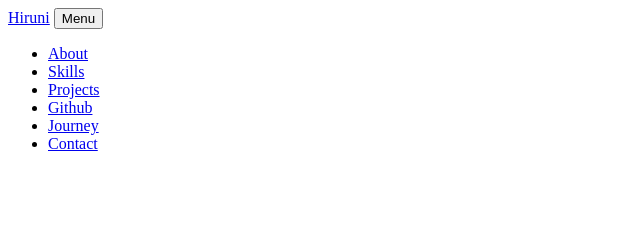
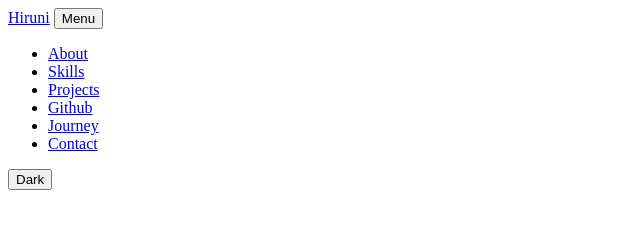
Before and after one commit to hiruni-td/profile-web, a plain HTML site: page index.html in a window 1280 px wide. Shown: the whole page, without its empty margins (0-640 px from the left). Drawn offline with Linux system fonts and the light colour scheme.

Commit message:
add.darkTheme

```diff
--- a/index.html
+++ b/index.html
@@ -21,6 +21,8 @@
             <li><a href="#contact">Contact</a></li>
 
         </ul>
+        <button class="icon-btn" id="themBtn" aria-pressed="false" aria-label="Switch to dark them">Dark</button>
+
 
     </nav>
 
```
